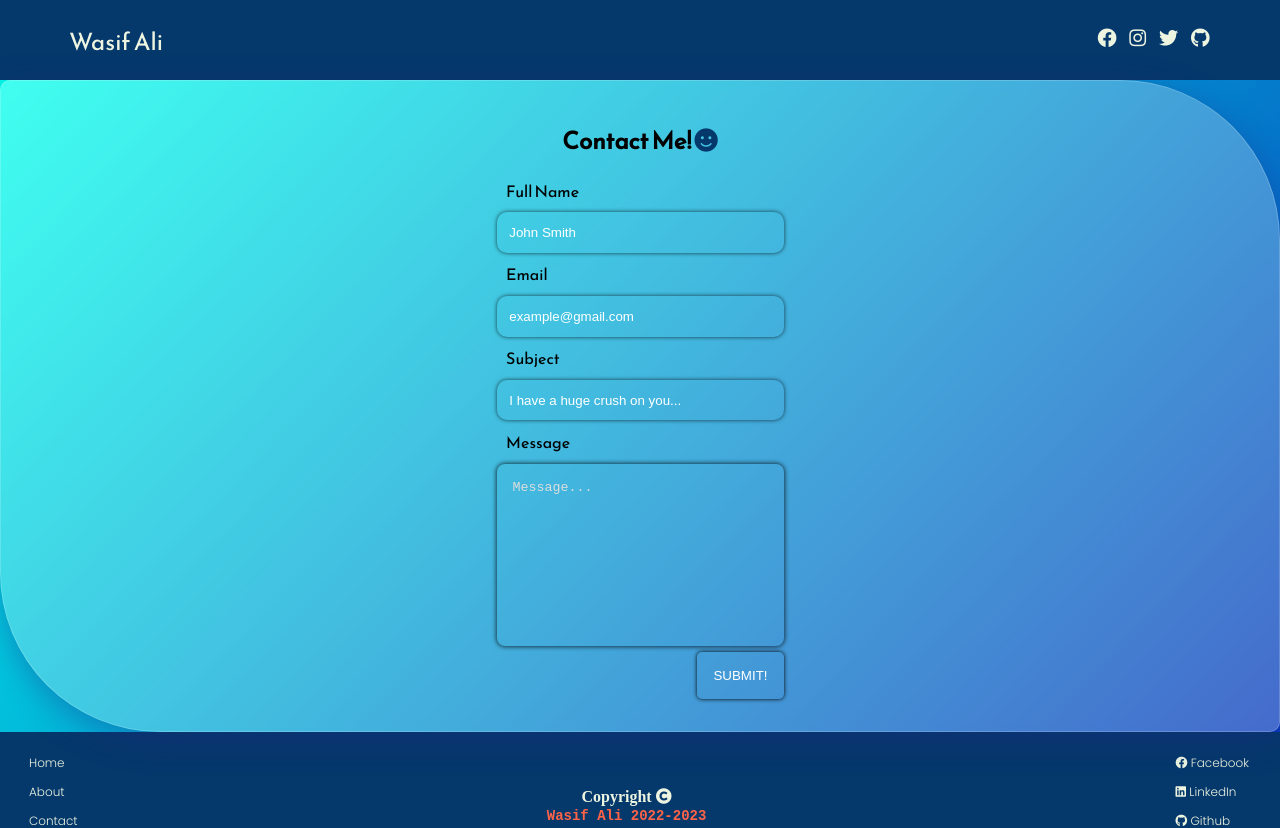
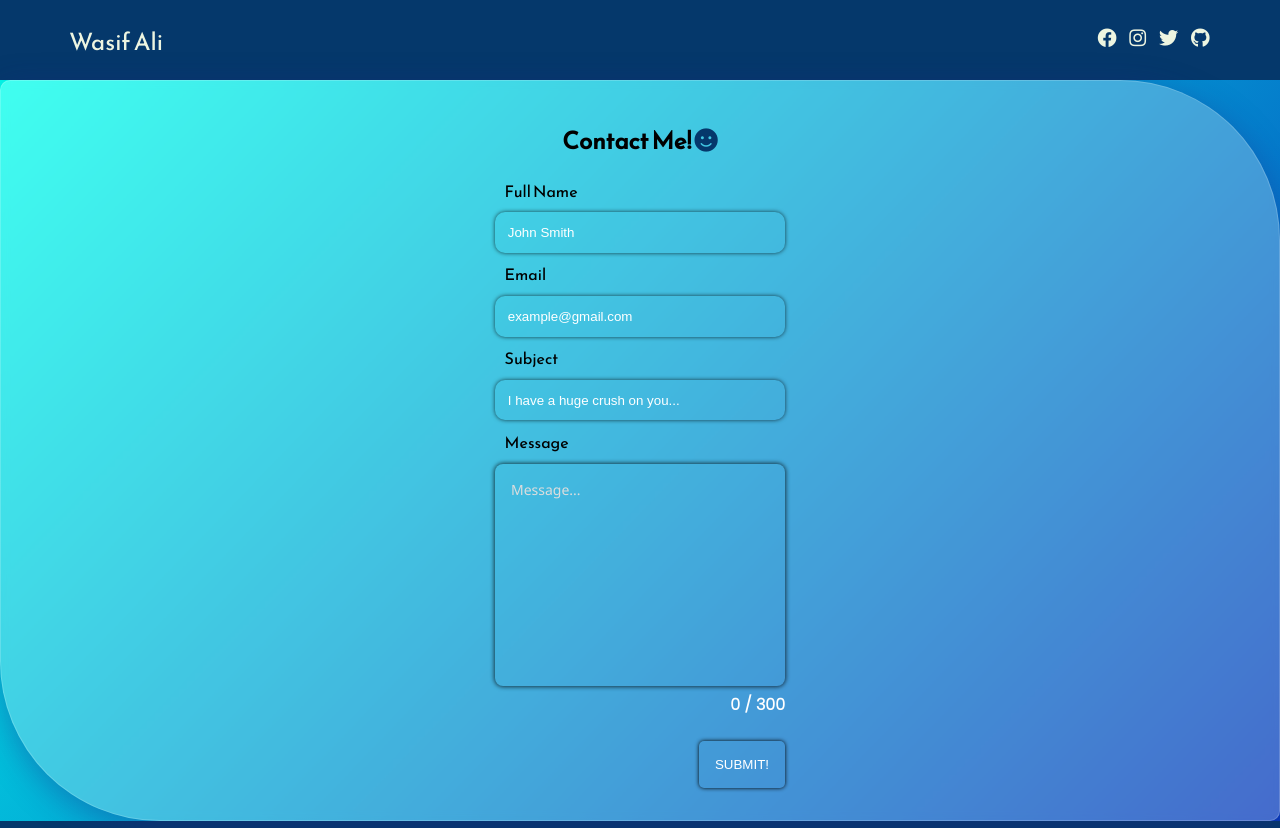
Before and after one commit to WaxifAlee/portfolio, a React (Create React App) app: page /contact in a window 1280 px wide. Shown: the top 828 px of the page. Built offline with nearby package versions, Linux system fonts and the light colour scheme.

Commit message:
contact form finalized

```diff
--- a/src/components/ContactForm/ContactForm.jsx
+++ b/src/components/ContactForm/ContactForm.jsx
@@ -1,11 +1,18 @@
-import React, { useRef } from "react";
+import React, { useRef, useState } from "react";
 import "./contactForm.css";
 import emailjs from "@emailjs/browser";
 
 const ContactForm = () => {
   const form = useRef();
+  const [messageLength, setMessageLength] = useState(0);
+  const validMessage = messageLength < 300 ? true : false;
+  const messageLen = (e) => {
+    setMessageLength(e.target.value.length);
+  };
+  //   const [messageLength, setMessage] = useState(message.length);
 
   const sendMail = (e) => {
+    if (validMessage) {
       e.preventDefault();
 
       emailjs
@@ -18,11 +25,19 @@ const ContactForm = () => {
         .then(
           (result) => {
             console.log(result.text);
+            alert("Your message has been sent! Thank You for reaching out.");
+            window.location.reload();
           },
           (error) => {
             console.log(error.text);
+            alert(
+              "Something went wrong, the message was not sent. Please try again in a moment!"
+            );
           }
         );
+    } else {
+      alert("Message is too long! Kindly summarize it within the limit!");
+    }
   };
 
   return (
@@ -67,12 +82,17 @@ const ContactForm = () => {
             <span className="entry-container">
               <p>Message</p>
               <textarea
+                onChange={messageLen}
                 name="message"
                 required
+                id="message"
                 placeholder="Message..."
                 cols="30"
                 rows="10"
               ></textarea>
+              <h4 className={messageLength >= 300 ? "danger" : "safe"}>
+                {messageLength} / 300{" "}
+              </h4>
             </span>
             <br />
             <input id="submit" type="submit" value="SUBMIT!" />
--- a/src/components/ContactForm/contactForm.css
+++ b/src/components/ContactForm/contactForm.css
@@ -89,6 +89,8 @@ textarea {
   box-shadow: 0 0 4px 1px rgba(0, 0, 0, 0.664);
   border-radius: 8px;
   border: none;
+  font-size: 14px;
+  font-family: "Segoe UI", Tahoma, Geneva, Verdana, sans-serif;
 }
 
 textarea::placeholder {
@@ -114,3 +116,16 @@ form #submit {
   animation: tada 1s ease-in-out;
   border: 3px solid rgba(6, 142, 253, 0.287);
 }
+
+.entry-container > h4 {
+  text-align: right;
+  font-family: "Poppins";
+}
+
+.danger {
+  color: rgb(245, 10, 2);
+}
+
+.safe {
+  color: #fff;
+}
```
Lines whose indentation alone changed are shown as unchanged.
